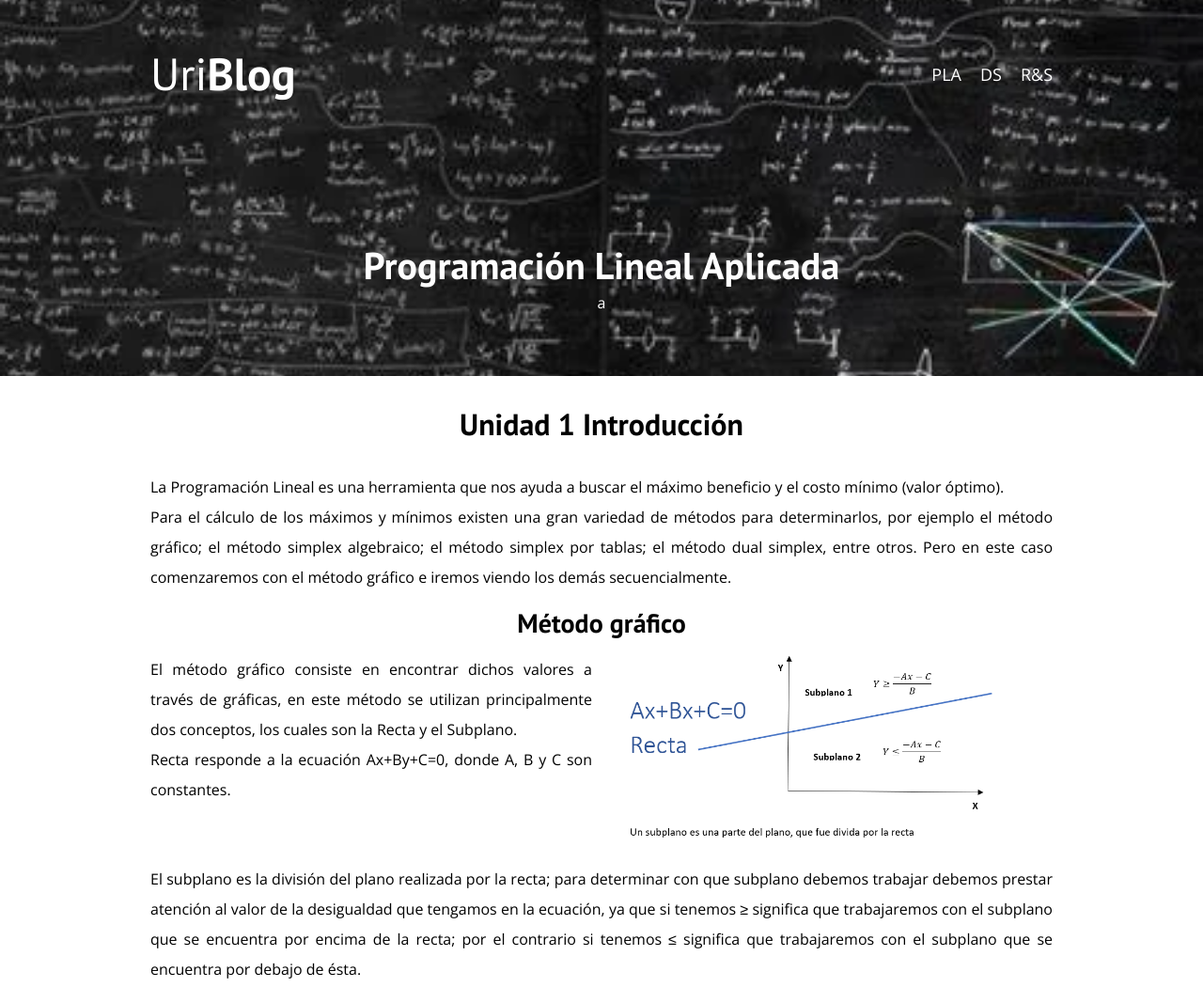
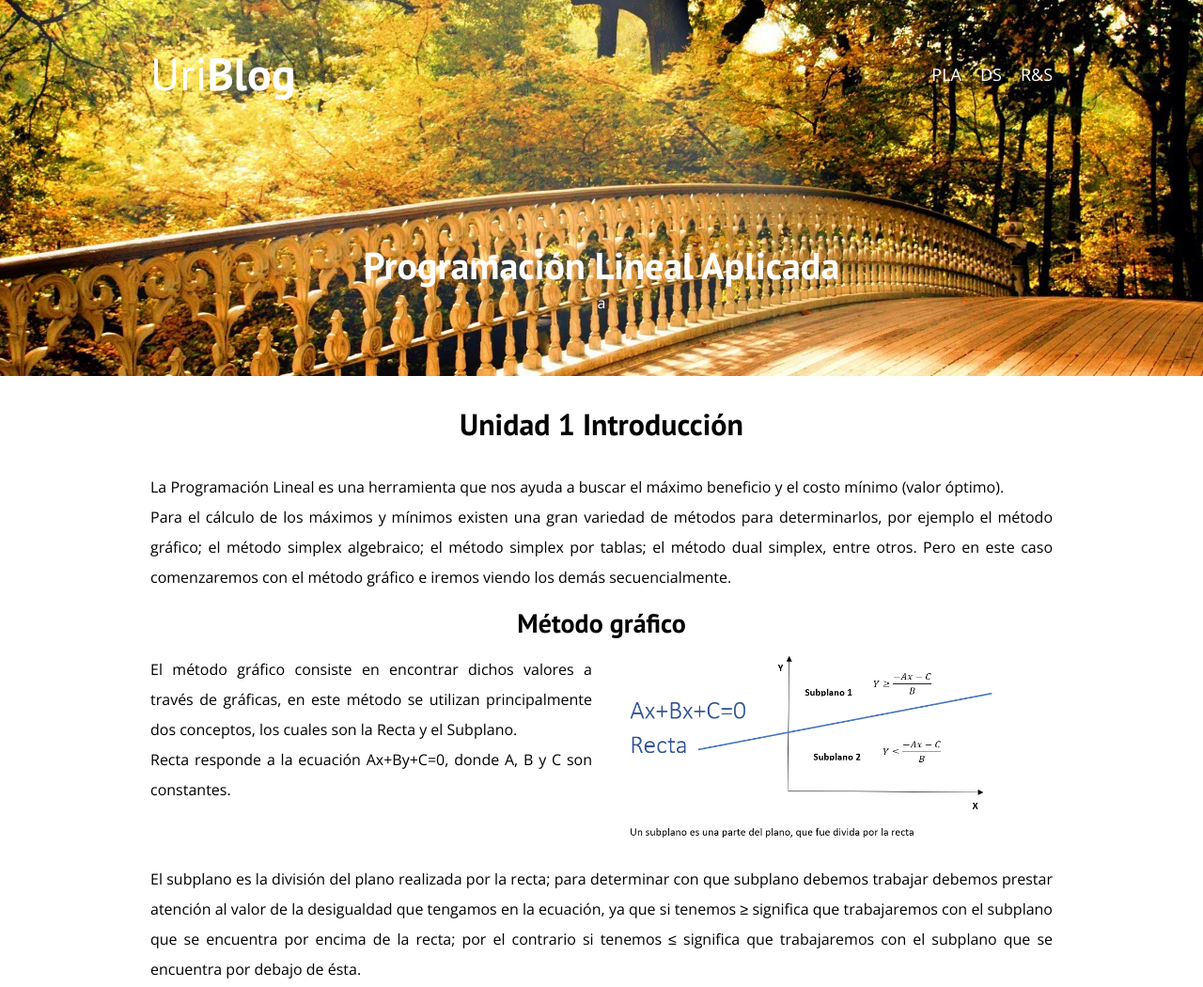
Before and after one commit to uri9050/UriBlog, a plain HTML site: page pla.html in a window 1280 px wide. Shown: the top 1050 px of the page at 94% size. Drawn offline with nearby package versions, Linux system fonts and the light colour scheme.

Commit message:
Update style.css

```diff
--- a/css/style.css
+++ b/css/style.css
@@ -91,7 +91,7 @@ img {
     background-image: url(../img/g1.webp);
 }
 .webp .headerm1 {
-    background-image: url(../img/m2.webp);
+    background-image: url(../img/SB.webp);
 }
 .webp .headerm11 {
     background-image: url(../img/m2.webp);
```
